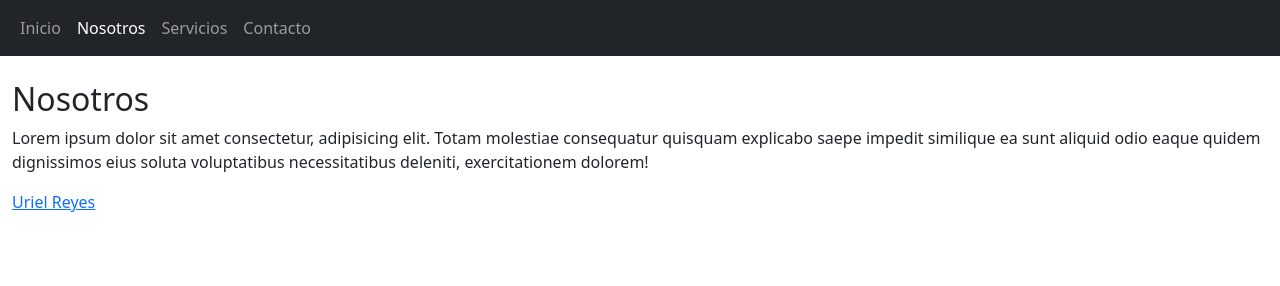
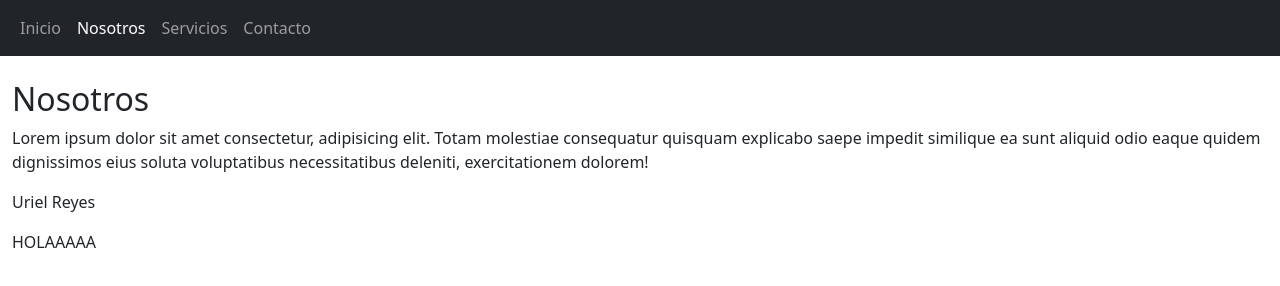
Before and after one commit to UrielReyess08/Proyecto-7, a plain HTML site: page nosotros.html in a window 1280 px wide. Drawn offline with nearby package versions, Linux system fonts and the light colour scheme.

Commit message:
cambioss

```diff
--- a/nosotros.html
+++ b/nosotros.html
@@ -41,7 +41,8 @@
         <article>
           <h2>Nosotros</h2>
           <p>Lorem ipsum dolor sit amet consectetur, adipisicing elit. Totam molestiae consequatur quisquam explicabo saepe impedit similique ea sunt aliquid odio eaque quidem dignissimos eius soluta voluptatibus necessitatibus deleniti, exercitationem dolorem!</p>
-          <p><a href="https://github.com/UrielReyess08" target="_blank" onclick="enviarEvento(event)">Uriel Reyes</a></p>
+          <p><a href="https://github.com/UrielReyess08" target="_blank" onclick="enviarEvento(event)"></a>Uriel Reyes</p>
+          <p>HOLAAAAA</p>
         </article>
       </div>
 
```
